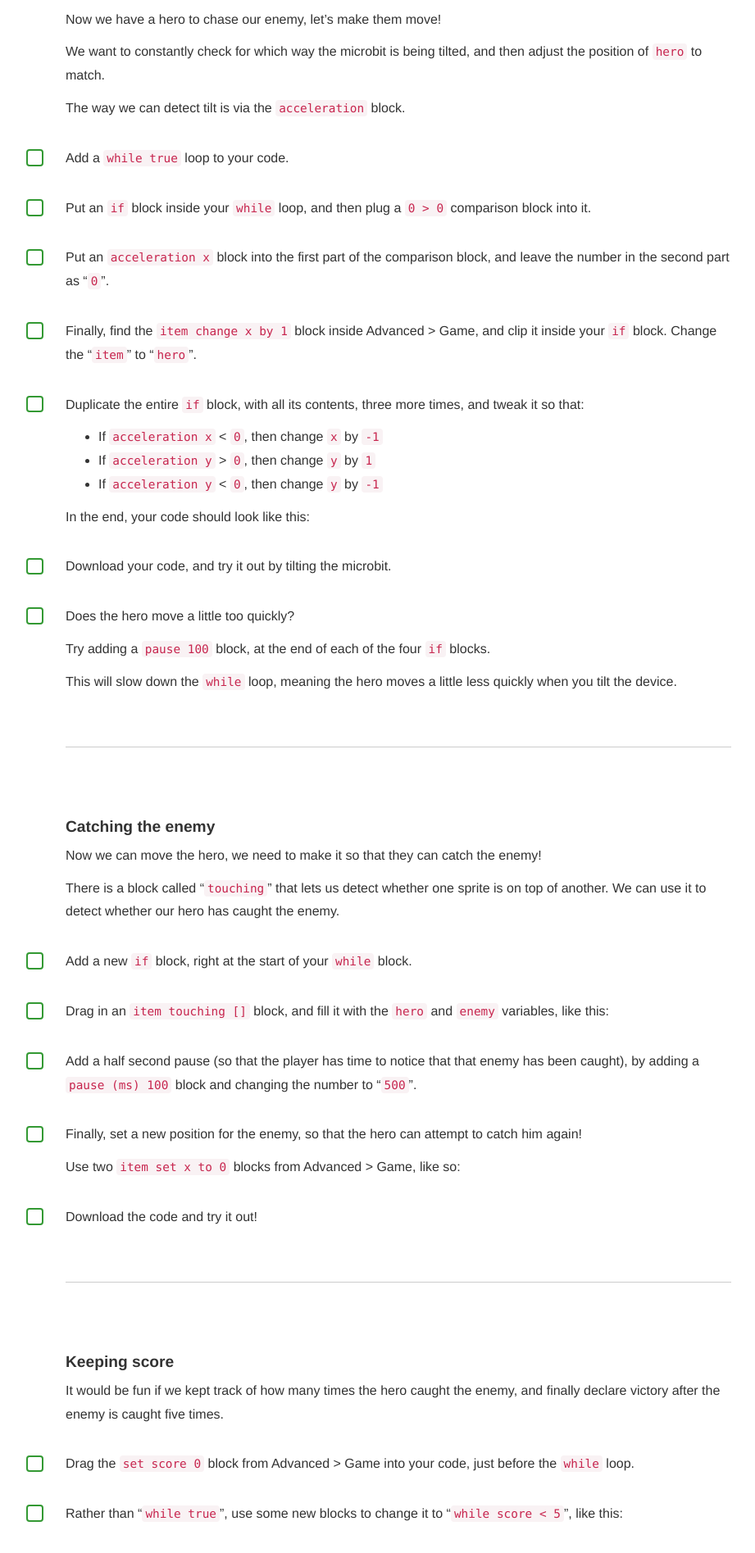
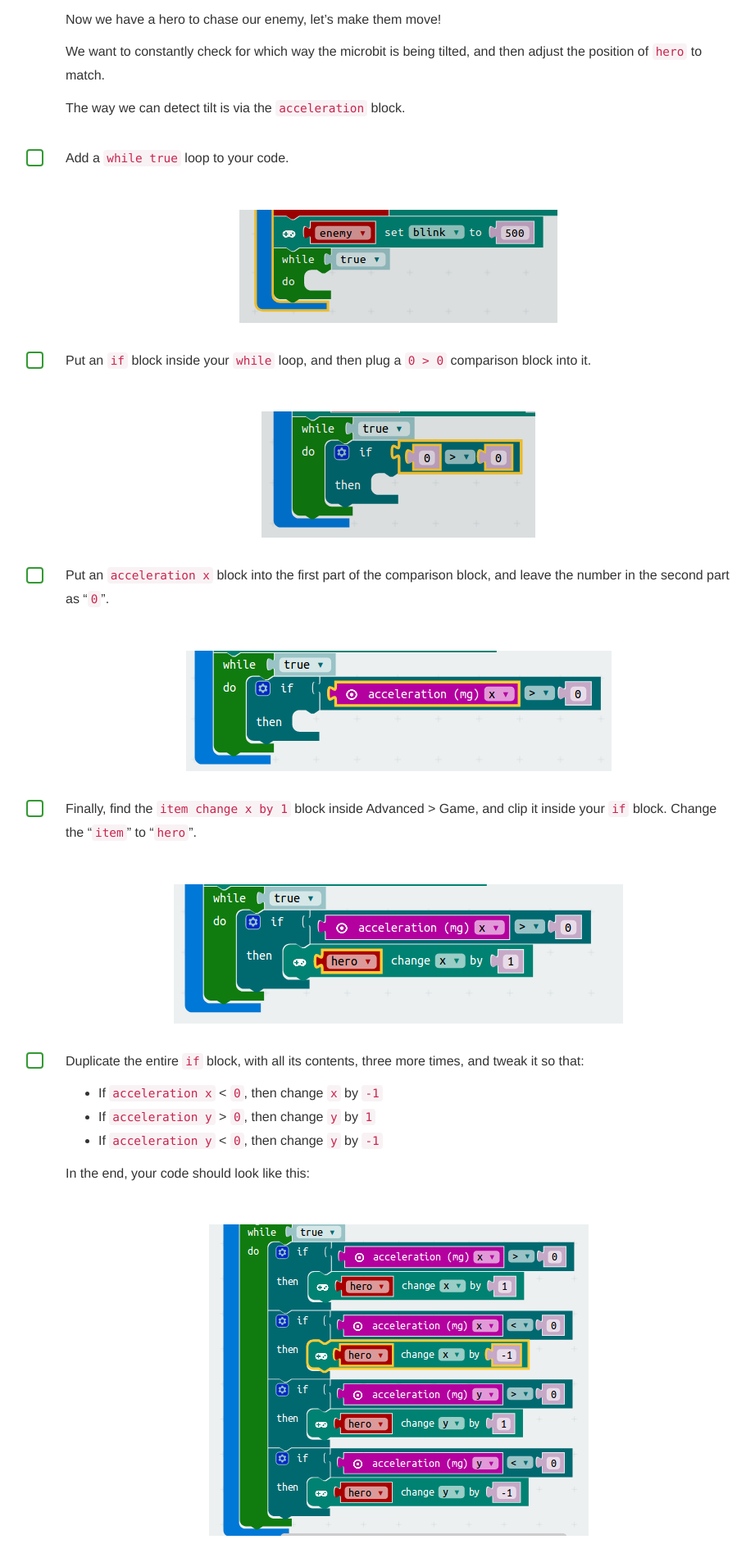
Before and after one commit to liverpoolcodeclub/liverpoolcodeclub.github.io, a Jekyll site: the page built from projects/chase/index.html, in a window 1280 px wide. Shown: the part 2777-4672 px from the top of the page at 82% size, without its empty margins (154-1075 px from the left). Built offline with Jekyll 4.4.1, drawn with Linux system fonts in a browser that asks for light colours.

Commit message:
Update index.html

```diff
--- a/projects/chase/index.html
+++ b/projects/chase/index.html
@@ -60,15 +60,19 @@ title: "Hand-held chase game"
 </div>
 <div class="project-steps__step">
     <p>Add a <code>while true</code> loop to your code.</p>
+    <img src="stepseven.png" alt="" style="border-radius: 0; margin: 3em auto 0 auto;">
 </div>
 <div class="project-steps__step">
     <p>Put an <code>if</code> block inside your <code>while</code> loop, and then plug a <code>0 &gt; 0</code> comparison block into it.</p>
+    <img src="stepeight.png" alt="" style="border-radius: 0; margin: 3em auto 0 auto;">
 </div>
 <div class="project-steps__step">
     <p>Put an <code>acceleration x</code> block into the first part of the comparison block, and leave the number in the second part as “<code>0</code>”.</p>
+    <img src="stepnine.png" alt="" style="border-radius: 0; margin: 3em auto 0 auto;">
 </div>
 <div class="project-steps__step">
     <p>Finally, find the <code>item change x by 1</code> block inside Advanced &gt; Game, and clip it inside your <code>if</code> block. Change the “<code>item</code>” to “<code>hero</code>”.</p>
+    <img src="stepten.png" alt="" style="border-radius: 0; margin: 3em auto 0 auto;">
 </div>
 <div class="project-steps__step">
     <p>Duplicate the entire <code>if</code> block, with all its contents, three more times, and tweak it so that:</p>
@@ -78,6 +82,7 @@ title: "Hand-held chase game"
         <li>If <code>acceleration y</code> &lt; <code>0</code>, then change <code>y</code> by <code>-1</code></li>
     </ul>
     <p>In the end, your code should look like this:</code>
+    <img src="stepeleven.png" alt="" style="border-radius: 0; margin: 3em auto 0 auto;">
 </div>
 <div class="project-steps__step">
     <p>Download your code, and try it out by tilting the microbit.</p>
```
